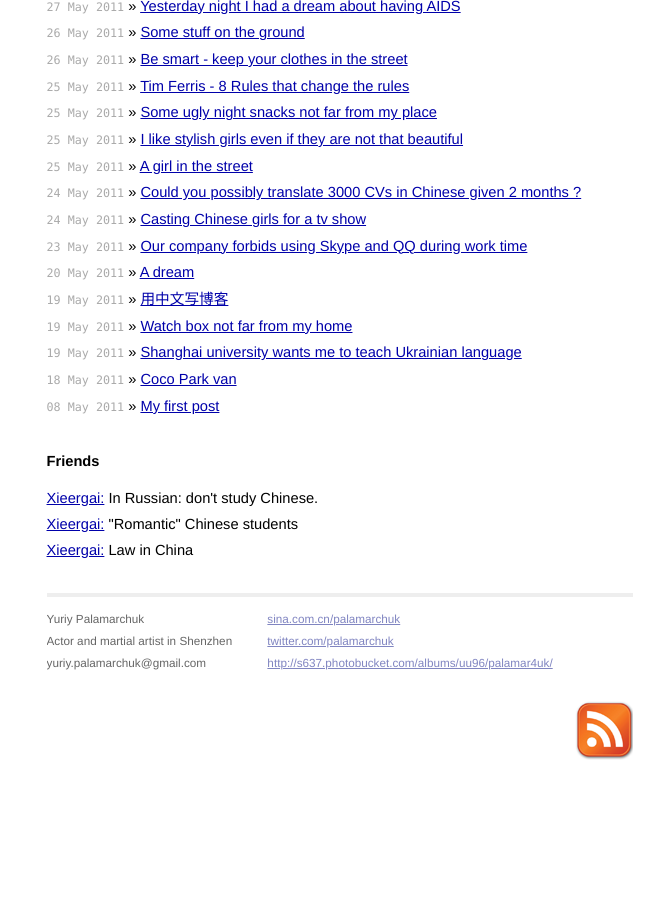
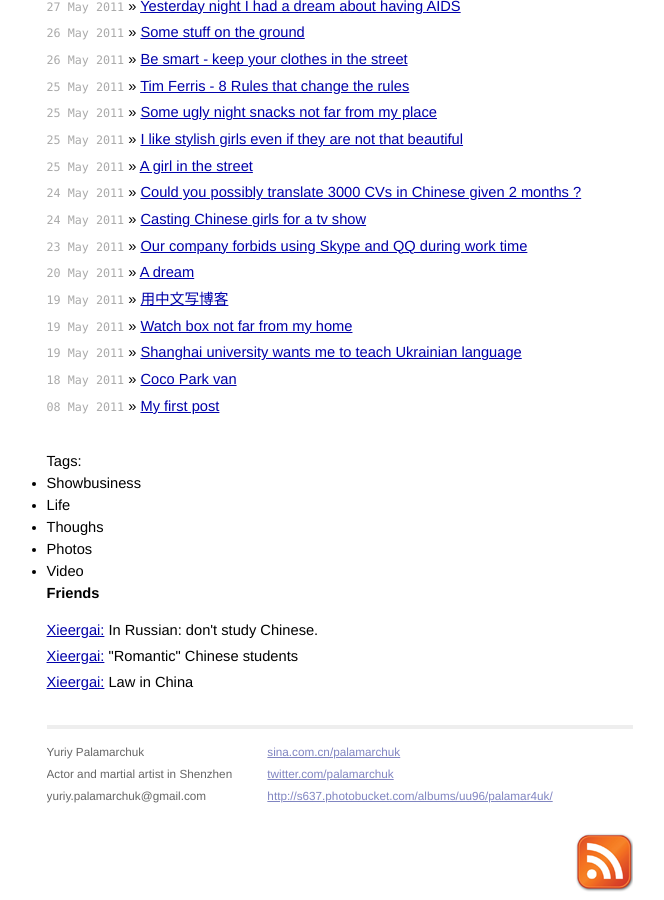
Before and after one commit to iurii/iurii.github.com, a Jekyll site: the page built from index.html, in a window 1280 px wide and 900 px high, scrolled down 1014 px. Shown: the whole window, without its empty margins (300-964 px from the left). Built offline with Jekyll 4.4.1, drawn with Linux system fonts in a browser that asks for light colours; before the commit the page ends 1782 px from its top, so only the background shows below that.

Commit message:
preparations to add tags

```diff
--- a/index.html
+++ b/index.html
@@ -9,12 +9,25 @@
   <a href="video.html" alt="Video" title="Video">视频</a>&nbsp;&nbsp;|&nbsp;&nbsp;<a href="photo.html" alt="Photos" title="Photos">相册</a>&nbsp;&nbsp;|&nbsp;&nbsp;<a href="about.html" alt="Acting experience" title="Acting experience">演出经验</a>
  </div>
 
+<div>
   <h1>Blog Posts</h1>
   <ul class="posts">
     {% for post in site.posts %}
       <li><span>{{ post.date | date_to_string }}</span> &raquo; <a href="{{ post.url }}">{{ post.title }}</a></li>
     {% endfor %}
   </ul>
+</div>
+<div>
+       Tags:<br />
+    <ul>
+
+      <li>Showbusiness</li>
+      <li>Life</li>
+      <li>Thoughs</li>
+      <li>Photos</li>
+      <li>Video</li>
+    </ul>
+</div>
 
   <h1>Friends</h1>
   <ul class="posts">
```
